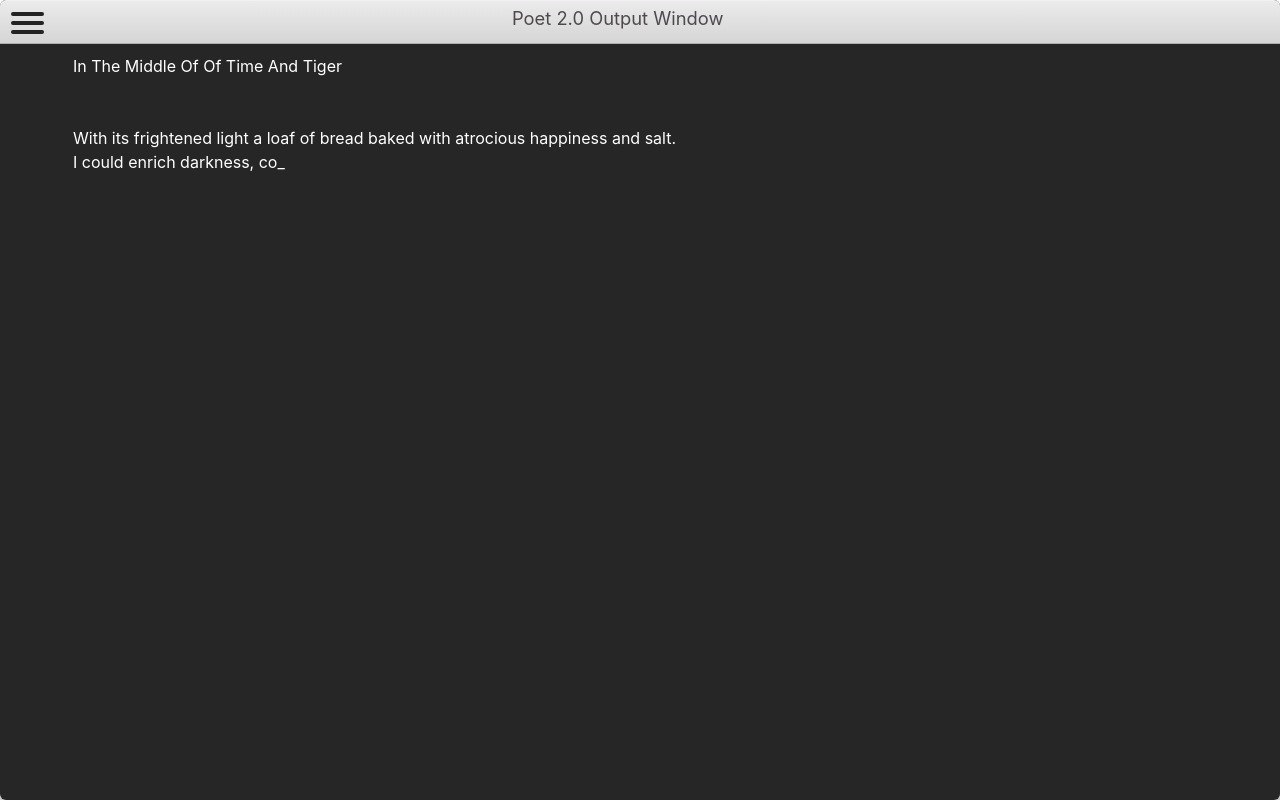
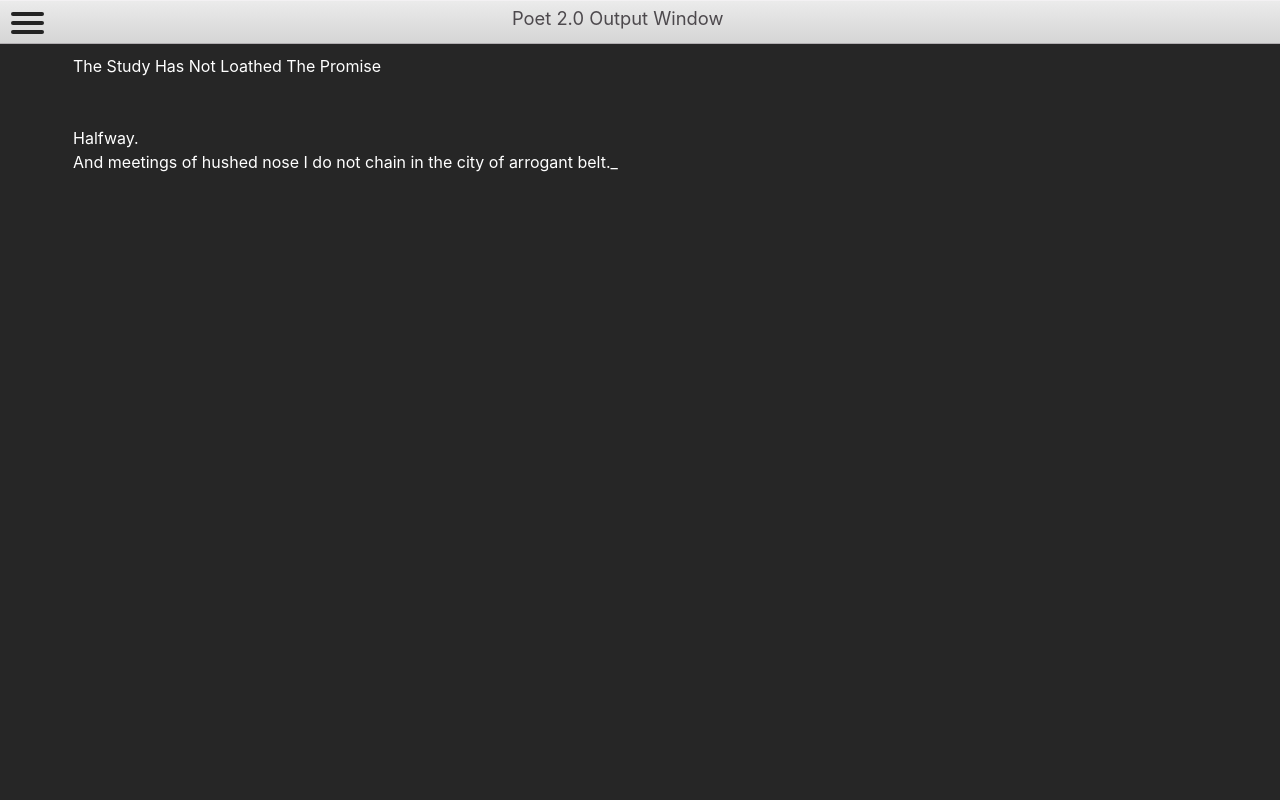
Before and after one commit to snickalls/poet2.0, a Flask app: template templates/display.html in a window 1280 px wide. Run offline with Flask 2, Linux system fonts and the light colour scheme; the template is opened without the code that fills it, so the values that code supplies are empty; parts of the project's set-up code (start-up, migrations or seed data) failed here and were passed over; some libraries are stand-ins or nearby versions; some web fonts are replaced.

Commit message:
added loads of spaghetti code + quick css fix

```diff
--- a/static/css/style.css
+++ b/static/css/style.css
@@ -42,7 +42,6 @@
   height: 100vh;
   margin: auto;
   margin-top: 2em;
-  border-radius: 6px;
   box-shadow: 0 10px 20px rgba(0,0,0,0.19), 0 6px 6px rgba(0,0,0,0.23);
 
 }
@@ -64,8 +63,6 @@
   height: 3em;
   border-top: 1px solid #f3f1f3;
   border-bottom: 1px solid #b1aeb1;
-  border-top-left-radius: 6px;
-  border-top-right-radius: 6px;
   user-select: none;
   -webkit-user-select: none;
   -moz-user-select: none;
--- a/templates/display.html
+++ b/templates/display.html
@@ -59,14 +59,11 @@
 
 
 <script>// set up text to print, each item in array is new line
-var aText = new Array("In The Middle Of Of Time And Tiger  ",
+var aText = new Array("The Study Has Not Loathed The Promise  ",
 "  ",
 " ",
-" With its frightened light a loaf of bread baked with atrocious happiness and salt.   ",
-" I could enrich darkness, convict, and darkness   ",
-" from quilts and schools   ",
-" with a opaque brimstone curtain   ",
-" with cold fires in my brain.",
+" Halfway.   ",
+" And meetings of hushed nose I do not chain in the city of arrogant belt.",
 );
 var iSpeed = 30; // time delay of print out
 var iIndex = 0; // start printing array at this posision
```
Also changed, not shown: dest.html (+3 -6 lines), this_poem.html (+3 -6 lines).
